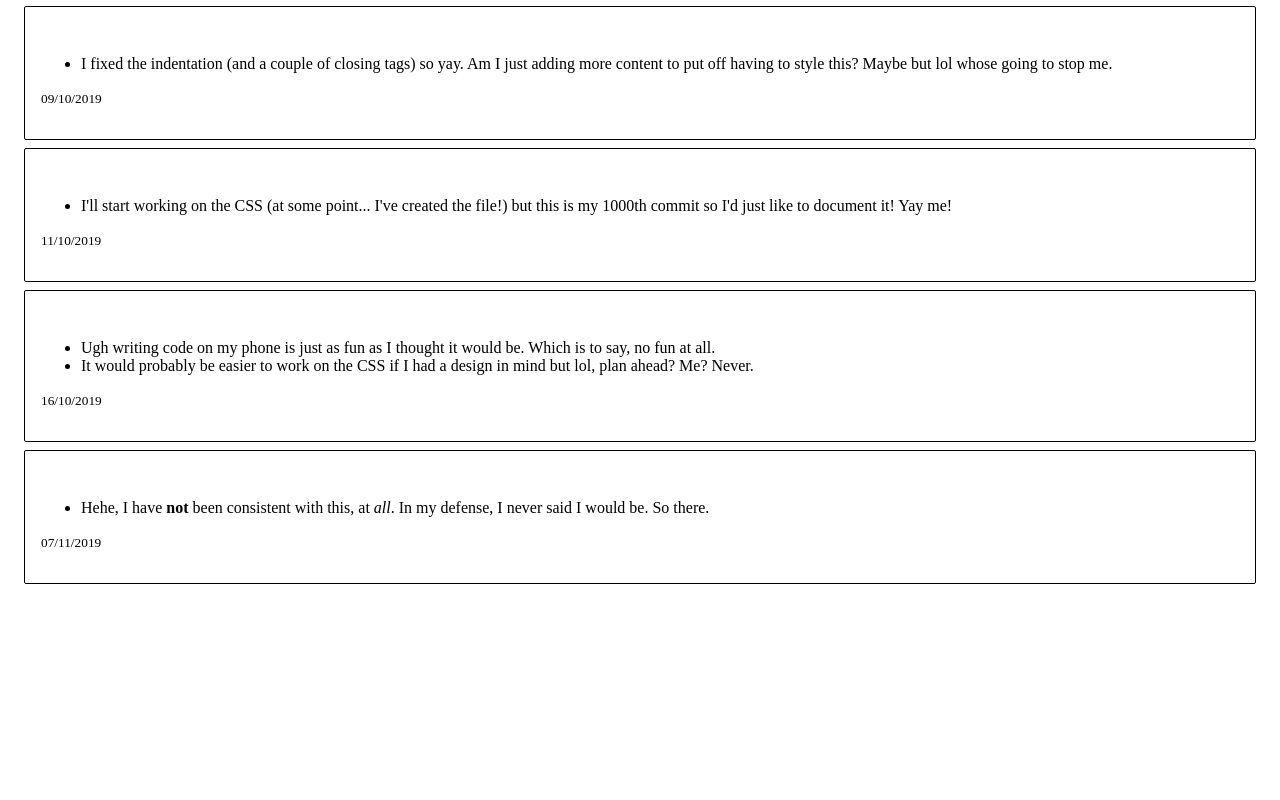
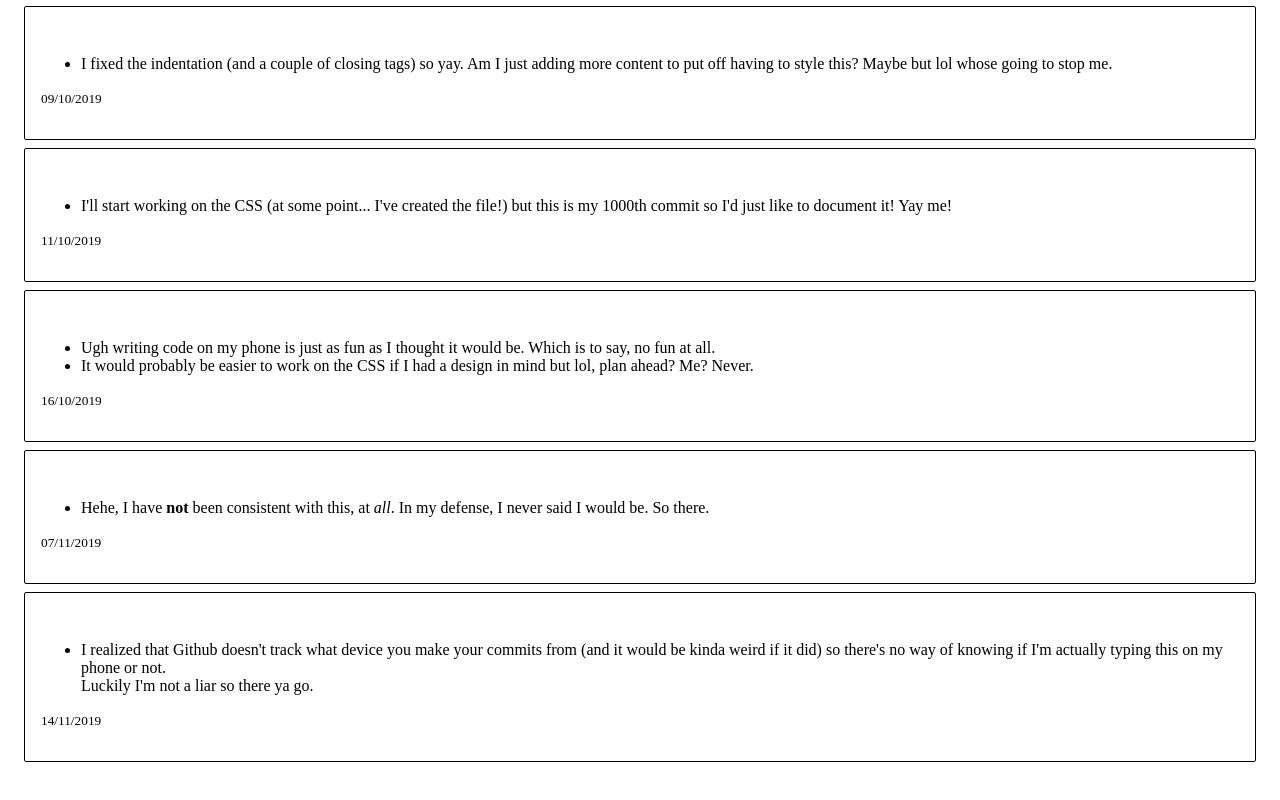
Before and after one commit to jemimaabu/phone-website, a plain HTML site: page index.html in a window 1280 px wide. Shown: the part 1180-1980 px from the top of the page. Before the commit the page ends 1804 px from the top, so only its background shows below. Drawn offline with Linux system fonts and the light colour scheme.

Commit message:
Update index.html

```diff
--- a/index.html
+++ b/index.html
@@ -59,6 +59,12 @@
           </ul>
           <small><time datetime="2019-11-07">07/11/2019</time></small>
         </div>
+        <div class="post-container">
+          <ul>
+            <li>I realized that Github doesn't track what device you make your commits from (and it would be kinda weird if it did) so there's no way of knowing if I'm actually typing this on my phone or not.<br>Luckily I'm not a liar so there ya go.</li>
+          </ul>
+          <small><time datetime="2019-11-14">14/11/2019</time></small>
+        </div>
       </section>
     </main>
   </body>
```
